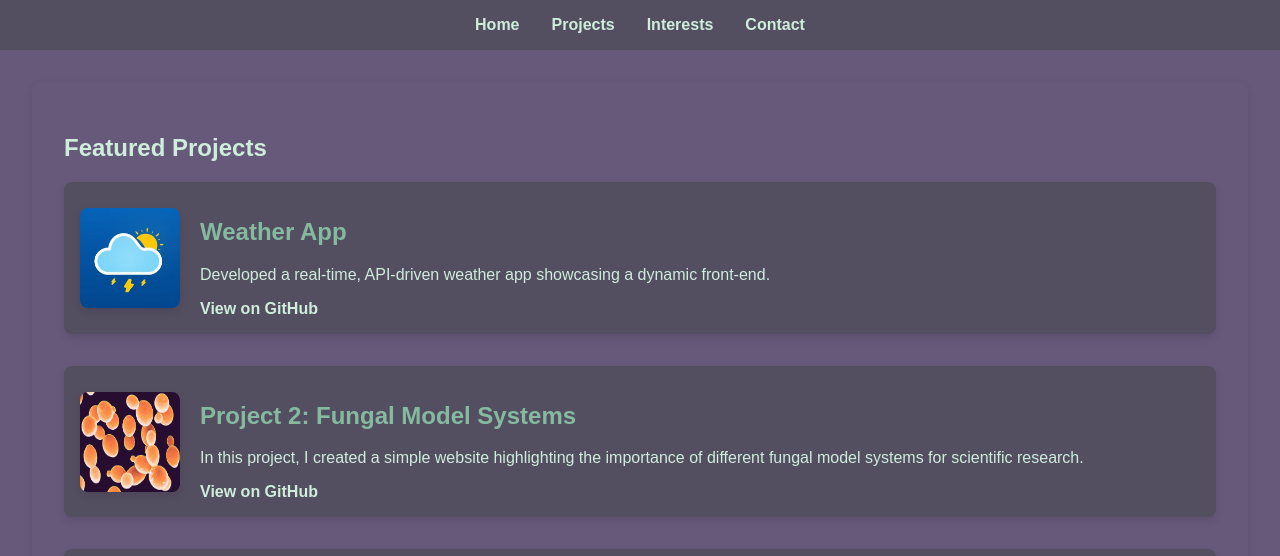
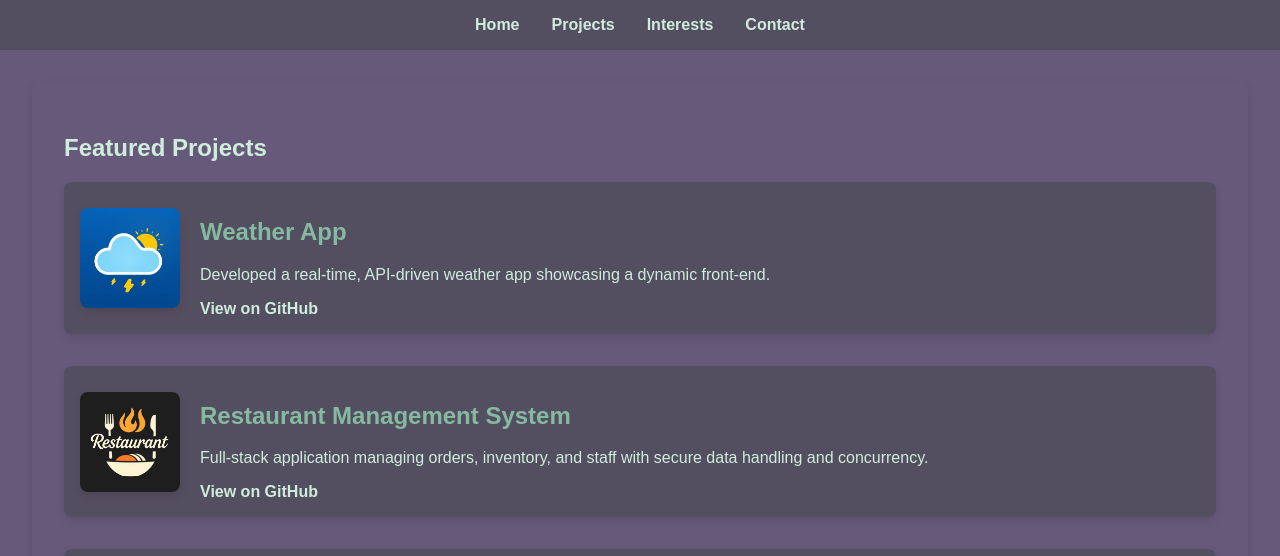
Before and after one commit to tmgerbich/portfolio, a plain HTML site: page projects.html in a window 1280 px wide. Shown: the top 556 px of the page. Drawn offline with Linux system fonts and the light colour scheme.

Commit message:
added project

```diff
--- a/projects.html
+++ b/projects.html
@@ -33,11 +33,11 @@
                     </div>
                 </div>
                 <div class="project">
-                    <img src="images/yeast.jpg" alt="Yeast">
+                    <img src="images/restaurant.jpg" alt="Restaurant Management System">
                     <div class="project-details">
-                        <h2>Project 2: Fungal Model Systems</h2>
-                        <p>In this project, I created a simple website highlighting the importance of different fungal model systems for scientific research.</p>
-                        <a href="https://github.com/tmgerbich/fungalsys" target="_blank">View on GitHub</a>
+                        <h2>Restaurant Management System</h2>
+                        <p>Full-stack application managing orders, inventory, and staff with secure data handling and concurrency.</p>
+                        <a href="https://github.com/tmgerbich/ctac-rms" target="_blank">View on GitHub</a>
                     </div>
                 </div>
                 <div class="project">
```
Also changed, not shown: images/restaurant.jpg (added).
